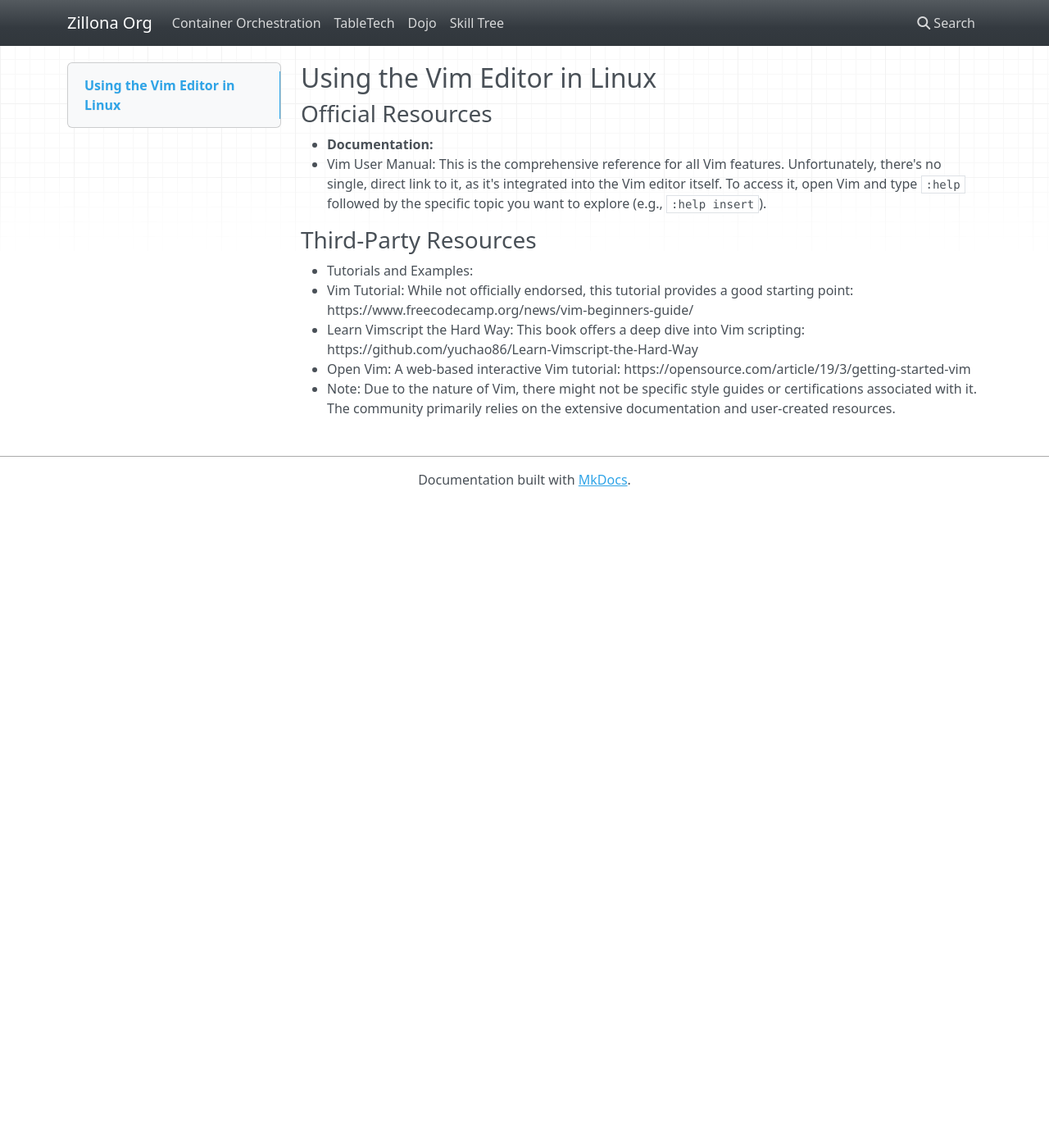
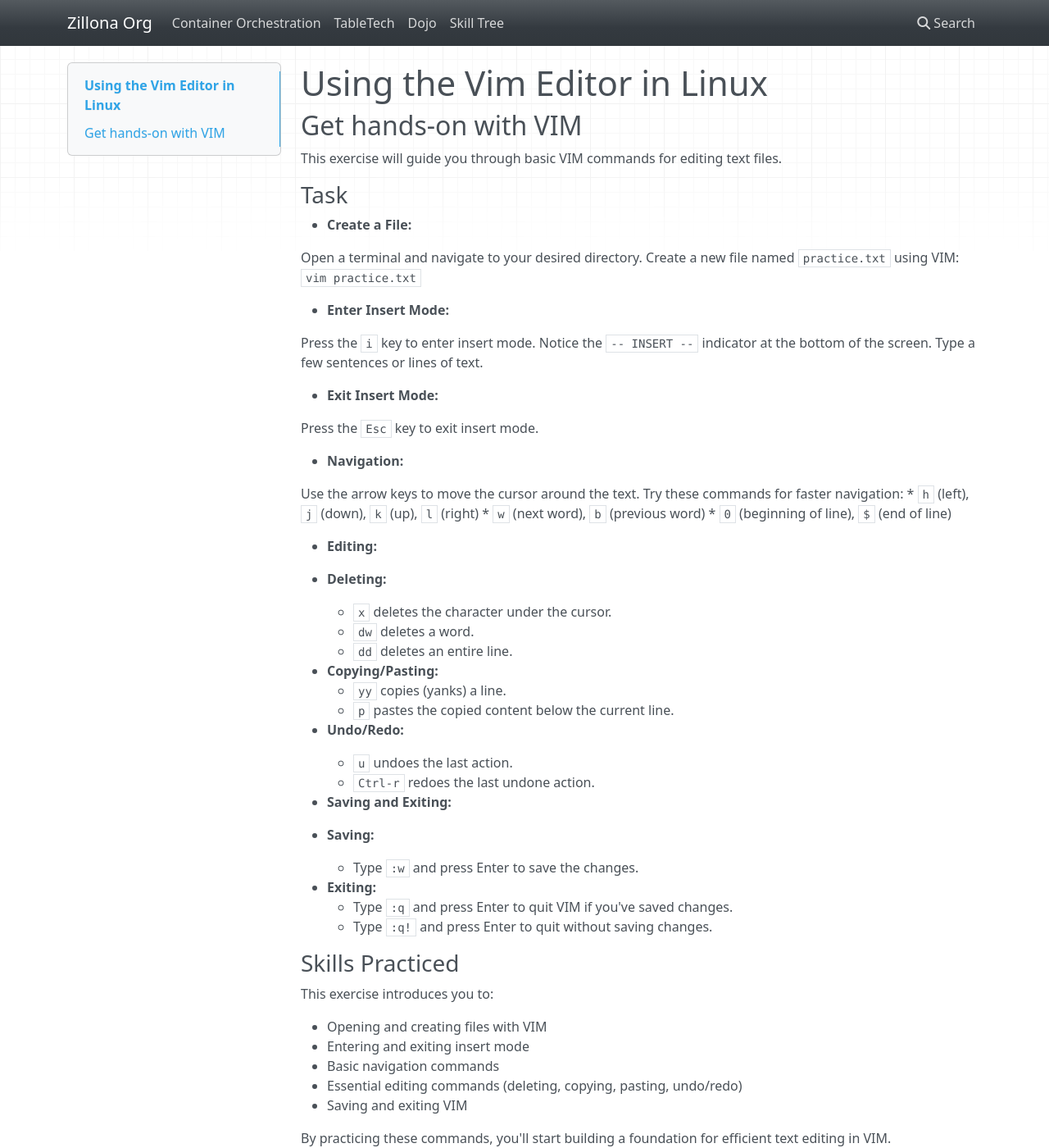
Before and after one commit to zillonaorg/Welcome, an MkDocs documentation site: the page built from docs/vim_exercise-1.md, in a window 1280 px wide and 1400 px high. Shown: the whole window at 82% size. Built offline with MkDocs 1.6.1, drawn with Linux system fonts in a browser that asks for light colours; nearby versions of some CDN libraries.

Commit message:
Rough drafted vim exercise

```diff
--- a/docs/vim_exercise-1.md
+++ b/docs/vim_exercise-1.md
@@ -1,4 +1,63 @@
-## Using the Vim Editor in Linux
+# Using the Vim Editor in Linux
+
+## Get hands-on with VIM
+
+This exercise will guide you through basic VIM commands for editing text files.
+
+### Task
+
+* **Create a File:**
+
+  Open a terminal and navigate to your desired directory. Create a new file named `practice.txt` using VIM: `vim practice.txt`
+
+* **Enter Insert Mode:**
+
+  Press the `i` key to enter insert mode. Notice the `-- INSERT --` indicator at the bottom of the screen. Type a few sentences or lines of text.
+
+* **Exit Insert Mode:**
+
+  Press the `Esc` key to exit insert mode.
+
+* **Navigation:**
+
+  Use the arrow keys to move the cursor around the text. Try these commands for faster navigation:
+  * `h` (left), `j` (down), `k` (up), `l` (right)
+  * `w` (next word), `b` (previous word)
+  * `0` (beginning of line), `$` (end of line)
+
+* **Editing:**
+
+  * **Deleting:**
+    * `x` deletes the character under the cursor.
+    * `dw` deletes a word.
+    * `dd` deletes an entire line.
+  * **Copying/Pasting:**
+    * `yy` copies (yanks) a line.
+    * `p` pastes the copied content below the current line.
+  * **Undo/Redo:**
+    * `u` undoes the last action.
+    * `Ctrl-r` redoes the last undone action.
+
+* **Saving and Exiting:**
+
+  * **Saving:**
+    * Type `:w` and press Enter to save the changes.
+  * **Exiting:**
+    * Type `:q` and press Enter to quit VIM if you've saved changes.
+    * Type `:q!` and press Enter to quit without saving changes.
+
+### Skills Practiced
+
+This exercise introduces you to:
+
+* Opening and creating files with VIM
+* Entering and exiting insert mode
+* Basic navigation commands
+* Essential editing commands (deleting, copying, pasting, undo/redo)
+* Saving and exiting VIM
+
+By practicing these commands, you'll start building a foundation for efficient text editing in VIM.
+
 
 ### Official Resources
 
```
